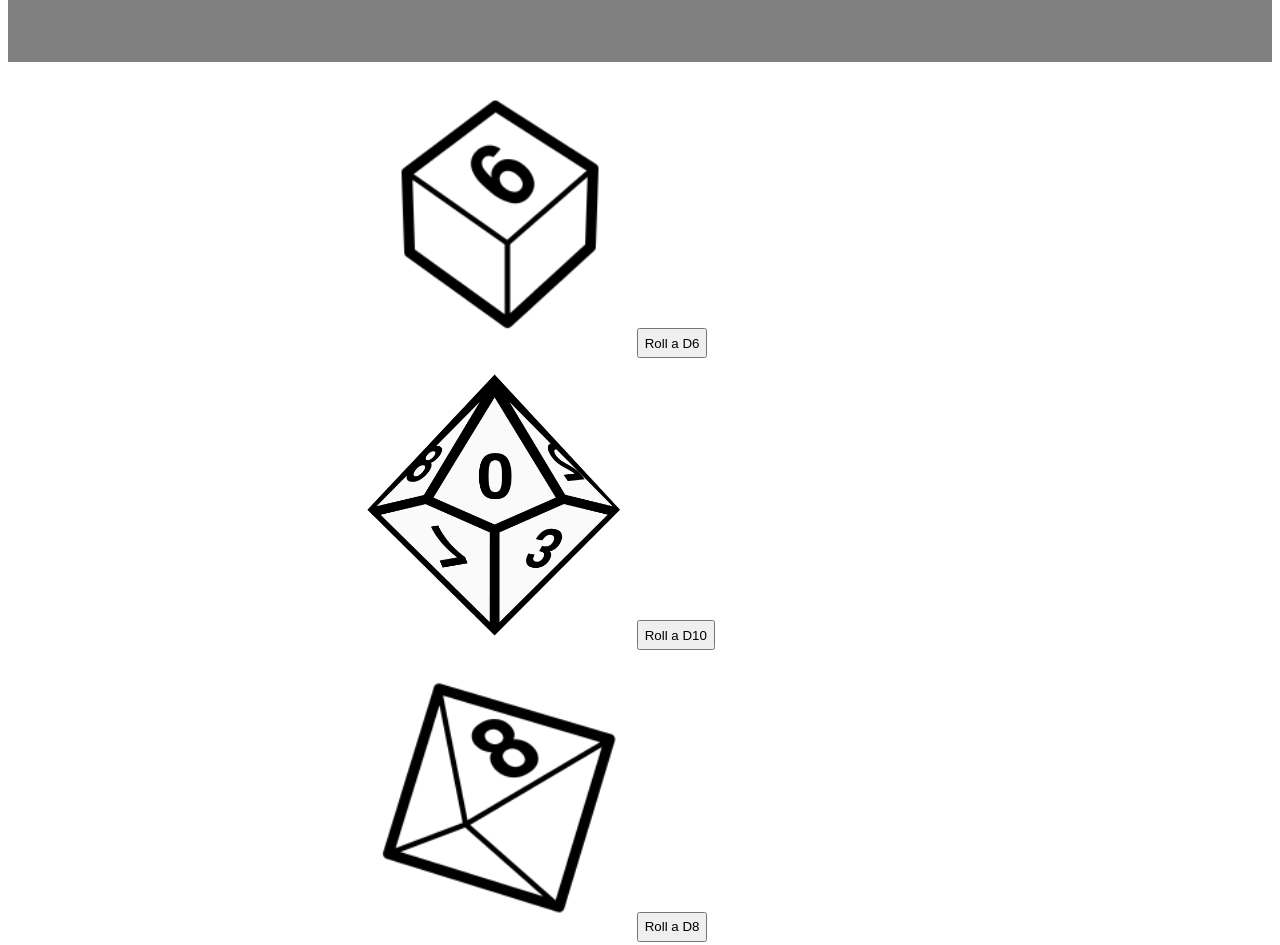
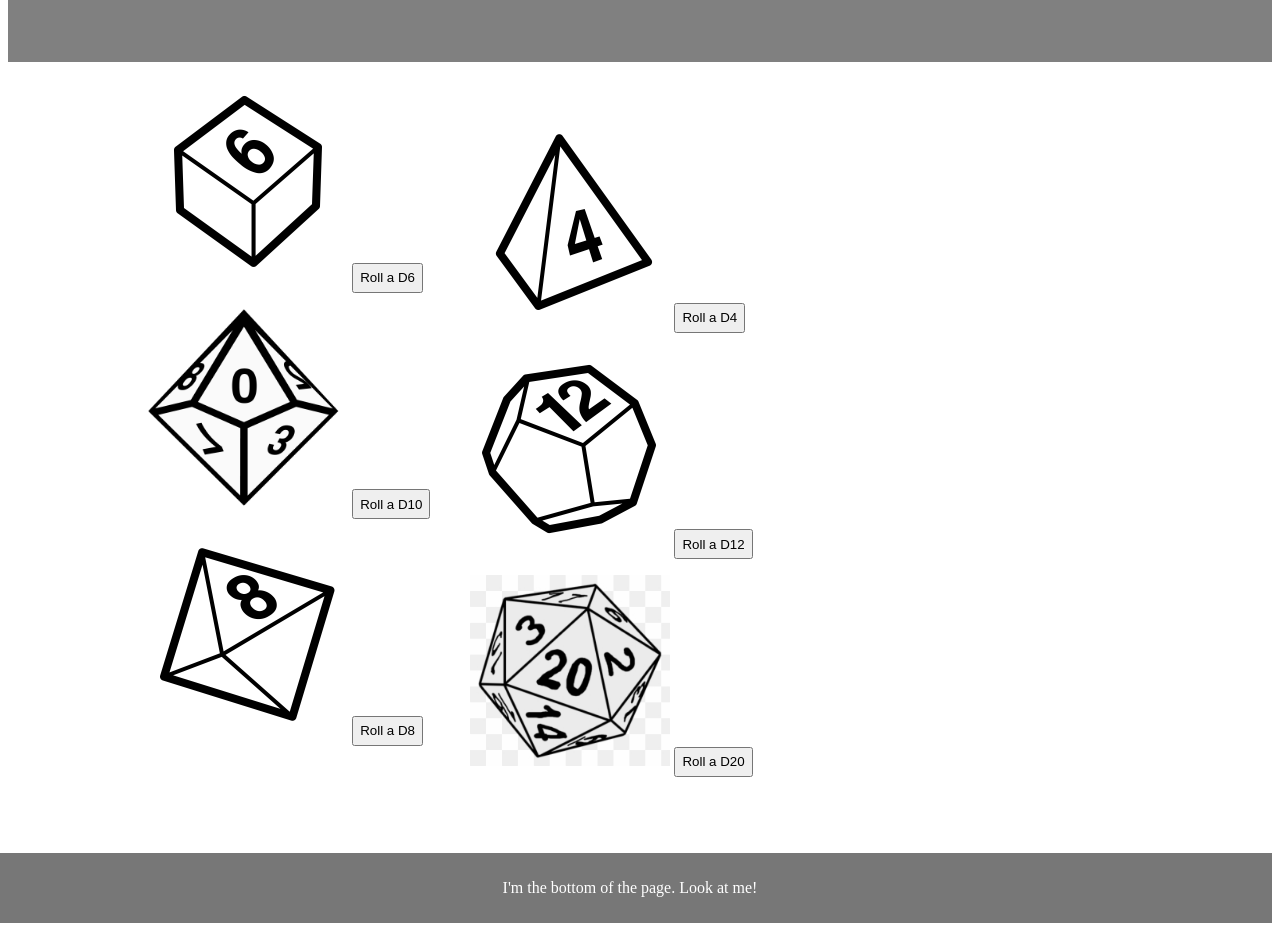
Before and after one commit to BrandonKS337/Lab-Exercise-1, a plain HTML site: page Index.html in a window 1280 px wide. Shown: the part 363-1308 px from the top of the page. After the commit the page ends 1286 px from the top, so only its background shows below. Drawn offline with Linux system fonts and the light colour scheme.

Commit message:
Added <d> to make 2 dice groups and swapped from float to flex css style in order to move second dice set to the right side

```diff
--- a/Index.html
+++ b/Index.html
@@ -20,30 +20,34 @@
 </nav>
 
 <Article>
-<section style="float:right">
-    <img src="Images/d6.png" alt="Image d6" width="30%">
+<section class="dice">
+    <div class="leftside">
+      <img src="Images/d6.png" alt="Image d6" width="200px">
       <button class="button" id="d6" onclick="diceRoll(1,6,'roll6')">Roll a D6</button>
       <p id="roll6"></p>
 
-    <img src="Images/d10.png" alt="Image d10" width="30%">
+      <img src="Images/d10.png" alt="Image d10" width="200px">
       <button class="button"  id="d10" onclick="diceRoll(1,10,'rolld10')">Roll a D10</button>
       <p id="rolld10"></p>
 
-    <img src="Images/d8.png" alt="Image D4" width="30%">
+      <img src="Images/d8.png" alt="Image D4" width="200px">
       <button class="button"  id="d4" onclick="diceRoll(1,8,'rolld8')">Roll a D8</button>
       <p id="rolld8"></p>
+    </div>
 
-    <img src="Images/d4.png" alt="Image D4" width="30%">
+    <div class="rightside">
+      <img src="Images/d4.png" alt="Image D4" width="200px">
       <button class="button"  id="d4" onclick="diceRoll(1,4,'rolld4')">Roll a D4</button>
       <p id="rolld4"></p>
 
-    <img src="Images/d12.png" alt="Image D4" width="30%">
+      <img src="Images/d12.png" alt="Image D4" width="200px">
       <button class="button"  id="d4" onclick="diceRoll(1,12,'rolld12')">Roll a D12</button>
       <p id="rolld12"></p>
 
-    <img src="Images/d20.png" alt="Image D4" width="30%">
+      <img src="Images/d20.png" alt="Image D4" width="200px">
       <button class="button"  id="d4" onclick="diceRoll(1,20,'rolld20')">Roll a D20</button>
       <p id="rolld20"></p>
+  </div>
 
 </section>
 
--- a/Style.css
+++ b/Style.css
@@ -29,7 +29,10 @@
   }
 
   article {
-    float: right;
+    display: flex;
+    flex-direction: column;
+    justify-content: center;
+    align-items: center;
     background: white;
     width: 70%;
     padding: 20px;
@@ -50,3 +53,17 @@
   height: 30px;
   border: "14px solid black";
  }
+
+ .dice{
+    display: flex;
+
+ }
+
+ .leftside{
+
+
+ }
+
+ .rightside{
+    margin: 40px;
+ }
```
Lines whose indentation alone changed are shown as unchanged.
